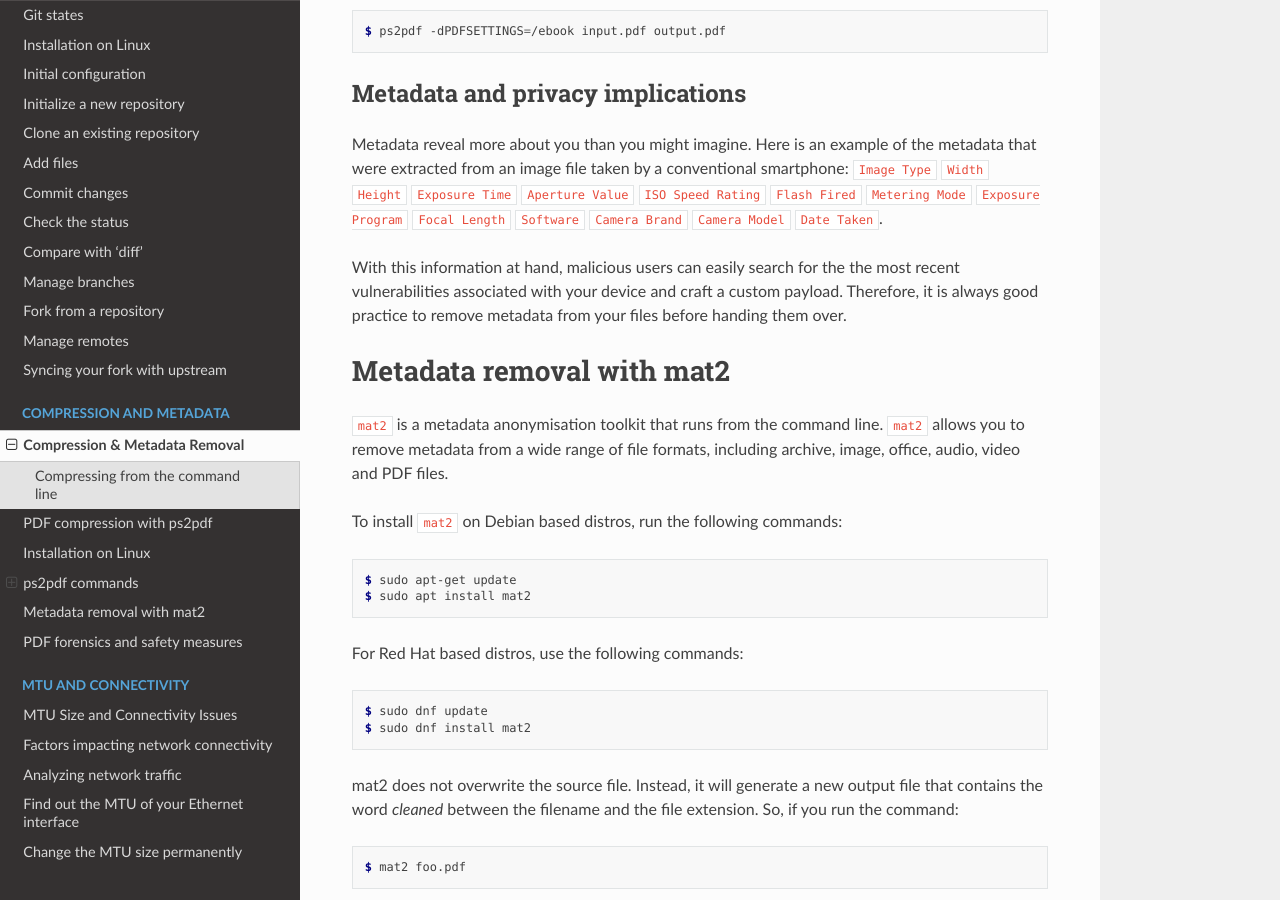
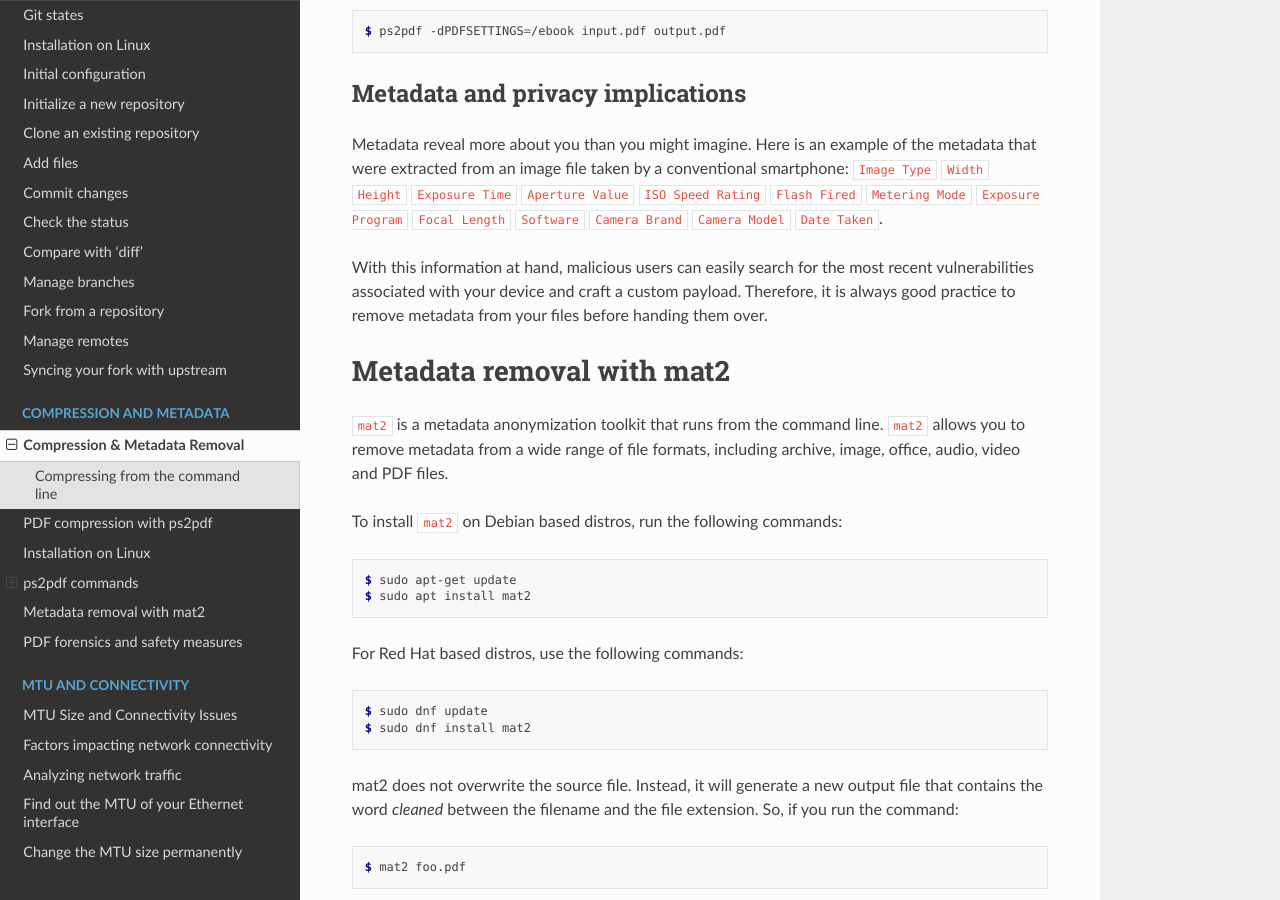
Before and after one commit to ka2in/bits4docs, a Sphinx documentation site: the page built from docs/source/metadata-compression.rst, in a window 1280 px wide and 900 px high, scrolled down 1551 px. Built offline with Sphinx 7.4.7 and the Read the Docs theme 2.0.0, drawn with Linux system fonts in a browser that asks for light colours.

Commit message:
Updating content about metadata

```diff
--- a/docs/source/metadata-compression.rst
+++ b/docs/source/metadata-compression.rst
@@ -65,12 +65,12 @@ Metadata and privacy implications
 
 Metadata reveal more about you than you might imagine. Here is an example of the metadata that were extracted from an image file taken by a conventional smartphone: ``Image Type`` ``Width`` ``Height`` ``Exposure Time`` ``Aperture Value`` ``ISO Speed Rating`` ``Flash Fired`` ``Metering Mode`` ``Exposure Program`` ``Focal Length`` ``Software`` ``Camera Brand`` ``Camera Model`` ``Date Taken``.
 
-With this information at hand, malicious users can easily search for the the most recent vulnerabilities associated with your device and craft a custom payload. Therefore, it is always good practice to remove metadata from your files before handing them over.
+With this information at hand, malicious users can easily search for the most recent vulnerabilities associated with your device and craft a custom payload. Therefore, it is always good practice to remove metadata from your files before handing them over.
 
 Metadata removal with mat2
 ---------------------------
 
-``mat2`` is a metadata anonymisation toolkit that runs from the command line. ``mat2`` allows you to remove metadata from a wide range of file formats, including archive, image, office, audio, video and PDF files.
+``mat2`` is a metadata anonymization toolkit that runs from the command line. ``mat2`` allows you to remove metadata from a wide range of file formats, including archive, image, office, audio, video and PDF files.
 
 To install ``mat2`` on Debian based distros, run the following commands:
 
```
Also changed, not shown: 2 other files.
